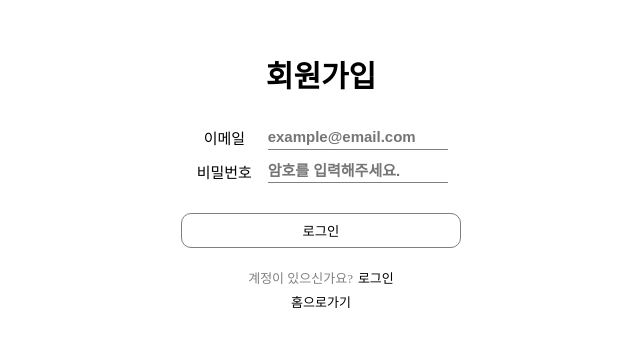
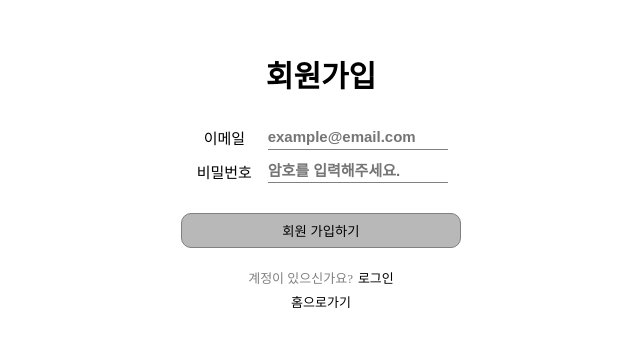
Before and after one commit to TaekJinJang/wanted-pre-onboarding-frontend, a React (Create React App) app: page /signup in a window 1280 px wide. Shown: the part 216-562 px from the top of the page, without its empty margins (319-959 px from the left). Built offline with nearby package versions, Linux system fonts and the light colour scheme.

Commit message:
feat :: auth api 연동 및 세부 사항 완료 ( 과제 1 끝)

```diff
--- a/src/UI/SignStyle.tsx
+++ b/src/UI/SignStyle.tsx
@@ -40,11 +40,12 @@ export const SignStyle = {
     height: 35px;
     border: 1px solid gray;
     border-radius: 10px;
-    :disabled {
+    &:disabled {
       background-color: #b8b8b8;
       cursor: not-allowed;
       transition: 0.1s ease-in-out;
     }
+
     transition: 0.1s ease-in-out;
   `,
   SignDescContainer: styled.div`
@@ -57,7 +58,7 @@ export const SignStyle = {
       color: gray;
     }
     a {
-      :hover {
+      &:hover {
         text-decoration: underline;
       }
     }
--- a/src/apis/Auth.tsx
+++ b/src/apis/Auth.tsx
@@ -1 +1,60 @@
-export function axiosSignIn() {}
+import { NavigateFunction, useNavigate } from 'react-router-dom';
+import { BASE_URL } from './config';
+
+export async function FetchSignIn(email: string, password: string) {
+  try {
+    const response = await fetch(`${BASE_URL}/auth/signin`, {
+      method: 'post',
+      headers: {
+        'Content-Type': 'application/json',
+      },
+      body: JSON.stringify({ email: email, password: password }),
+    });
+    if (!response.ok) {
+      throw response.status;
+    }
+    const responseData = await response.json();
+    localStorage.setItem('loginToken', responseData.access_token);
+    return { message: '로그인 되었습니다.' };
+  } catch (error) {
+    if (error === 401) {
+      return {
+        error,
+        message: '이메일 혹은 비밀번호가 틀렸습니다.',
+      };
+    }
+    return {
+      error,
+      message: '로그인 중 에러가 발생했습니다.',
+    };
+  }
+}
+
+export async function FetchSignUp(email: string, password: string) {
+  const navigate: NavigateFunction = useNavigate();
+  try {
+    const response = await fetch(`${BASE_URL}/auth/signup`, {
+      method: 'POST',
+      headers: {
+        'Content-Type': 'application/json',
+      },
+      body: JSON.stringify({ email: email, password: password }),
+    });
+    if (!response.ok) {
+      throw response.status;
+    }
+    navigate('/signin');
+    return { message: '회원가입이 완료되었습니다.' };
+  } catch (error) {
+    if (error === 400) {
+      return {
+        error,
+        message: '이미 존재하는 이메일입니다.',
+      };
+    }
+    return {
+      error,
+      message: '회원가입 중 에러가 발생했습니다.',
+    };
+  }
+}
--- a/src/hooks/usePassword.tsx
+++ b/src/hooks/usePassword.tsx
@@ -1,19 +1,19 @@
 import React, { useState } from 'react';
 
 export default function usePassword() {
-  const [passWord, setPassWord] = useState<string>('');
-  const [isConfirmPassWord, setIsConfirmPassWord] = useState<boolean>(false);
+  const [password, setPassword] = useState<string>('');
+  const [isConfirmPassword, setIsConfirmPassword] = useState<boolean>(false);
 
-  function handlePassWord(event: React.ChangeEvent<HTMLInputElement>) {
-    setPassWord(event.currentTarget.value);
-    checkPassWord(event.currentTarget.value);
+  function handlePassword(event: React.ChangeEvent<HTMLInputElement>) {
+    setPassword(event.currentTarget.value);
+    checkPassword(event.currentTarget.value);
   }
 
-  function checkPassWord(passWord: string) {
-    if (passWord.length >= 8) {
-      setIsConfirmPassWord(true);
-    } else setIsConfirmPassWord(false);
+  function checkPassword(password: string) {
+    if (password.length >= 8) {
+      setIsConfirmPassword(true);
+    } else setIsConfirmPassword(false);
   }
 
-  return { passWord, isConfirmPassWord, handlePassWord };
+  return { password, isConfirmPassword, handlePassword };
 }
--- a/src/pages/SignIn.tsx
+++ b/src/pages/SignIn.tsx
@@ -1,13 +1,24 @@
-import React, { useState } from 'react';
+import React, { useEffect } from 'react';
 import { SignStyle as S } from '../UI/SignStyle';
-import { Link } from 'react-router-dom';
+import { Link, useNavigate, NavigateFunction } from 'react-router-dom';
 import useEmail from '../hooks/useEmail';
 import usePassword from '../hooks/usePassword';
+import { FetchSignIn } from '../apis/Auth';
 
 function SignIn() {
   //hooks 디렉토리 참조
   const { email, isConfirmEmail, handleEmail } = useEmail();
-  const { passWord, isConfirmPassWord, handlePassWord } = usePassword();
+  const { password, isConfirmPassword, handlePassword } = usePassword();
+  const navigate: NavigateFunction = useNavigate();
+  // useEffect(() => {
+  //   if (localStorage.getItem('loginToken')) {
+  //     navigate('/todo');
+  //   }
+  // });
+  async function onClickSignIn() {
+    const { message } = await FetchSignIn(email, password);
+    alert(message);
+  }
 
   return (
     <>
@@ -30,17 +41,18 @@ function SignIn() {
               placeholder="암호를 입력해주세요."
               type="password"
               data-testid="password-input"
-              value={passWord}
-              onChange={handlePassWord}
+              value={password}
+              onChange={handlePassword}
             />
           </S.SignInputContainer>
           <S.SignButton
             data-testid="signin-button"
             type="submit"
-            disabled={!(isConfirmEmail && isConfirmPassWord)}
+            onClick={onClickSignIn}
+            disabled={!(isConfirmEmail && isConfirmPassword)}
           >
             {' '}
-            로그인{' '}
+            로그인하기{' '}
           </S.SignButton>
           <S.SignDescContainer>
             <span>계정이 없으신가요?</span>
--- a/src/pages/SignUp.tsx
+++ b/src/pages/SignUp.tsx
@@ -1,8 +1,27 @@
 import React from 'react';
 import { SignStyle as S } from '../UI/SignStyle';
-import { Link } from 'react-router-dom';
+import { Link, NavigateFunction, useNavigate } from 'react-router-dom';
+import useEmail from '../hooks/useEmail';
+import usePassword from '../hooks/usePassword';
+import { FetchSignUp } from '../apis/Auth';
 
 function SignUp() {
+  //hooks 디렉토리 참조
+  const { email, isConfirmEmail, handleEmail } = useEmail();
+  const { password, isConfirmPassword, handlePassword } = usePassword();
+  const navigate: NavigateFunction = useNavigate();
+  // useEffect(() => {
+  //   if (localStorage.getItem('loginToken')) {
+  //     navigate('/todo');
+  //   }
+  // });
+
+  async function onClickSignIn() {
+    const { error, message } = await FetchSignUp(email, password);
+    console.log(error, message);
+    alert(message);
+  }
+
   return (
     <>
       <S.SignContainer>
@@ -14,6 +33,8 @@ function SignUp() {
               placeholder="example@email.com"
               type="email"
               data-testid="email-input"
+              value={email}
+              onChange={handleEmail}
             />
           </S.SignInputContainer>
           <S.SignInputContainer>
@@ -22,9 +43,19 @@ function SignUp() {
               placeholder="암호를 입력해주세요."
               type="password"
               data-testid="password-input"
+              value={password}
+              onChange={handlePassword}
             />
           </S.SignInputContainer>
-          <S.SignButton data-testid="signin-button"> 로그인 </S.SignButton>
+          <S.SignButton
+            data-testid="signup-button"
+            type="submit"
+            onClick={onClickSignIn}
+            disabled={!(isConfirmEmail && isConfirmPassword)}
+          >
+            {' '}
+            회원 가입하기{' '}
+          </S.SignButton>
           <S.SignDescContainer>
             <span>계정이 있으신가요?</span>
             <Link to="/signin">로그인</Link>
--- a/src/pages/Todo.tsx
+++ b/src/pages/Todo.tsx
@@ -1,6 +1,15 @@
-import React from 'react';
+import React, { useEffect } from 'react';
+import { useNavigate } from 'react-router-dom';
 
 function Todo() {
+  const navigate = useNavigate();
+  useEffect(() => {
+    const token = localStorage.getItem('loginToken');
+    if (!token) {
+      navigate('/');
+    }
+  }, []);
+
   return (
     <>
       <div>원티드 프리온보딩 인턴십 사전과제</div>
```
